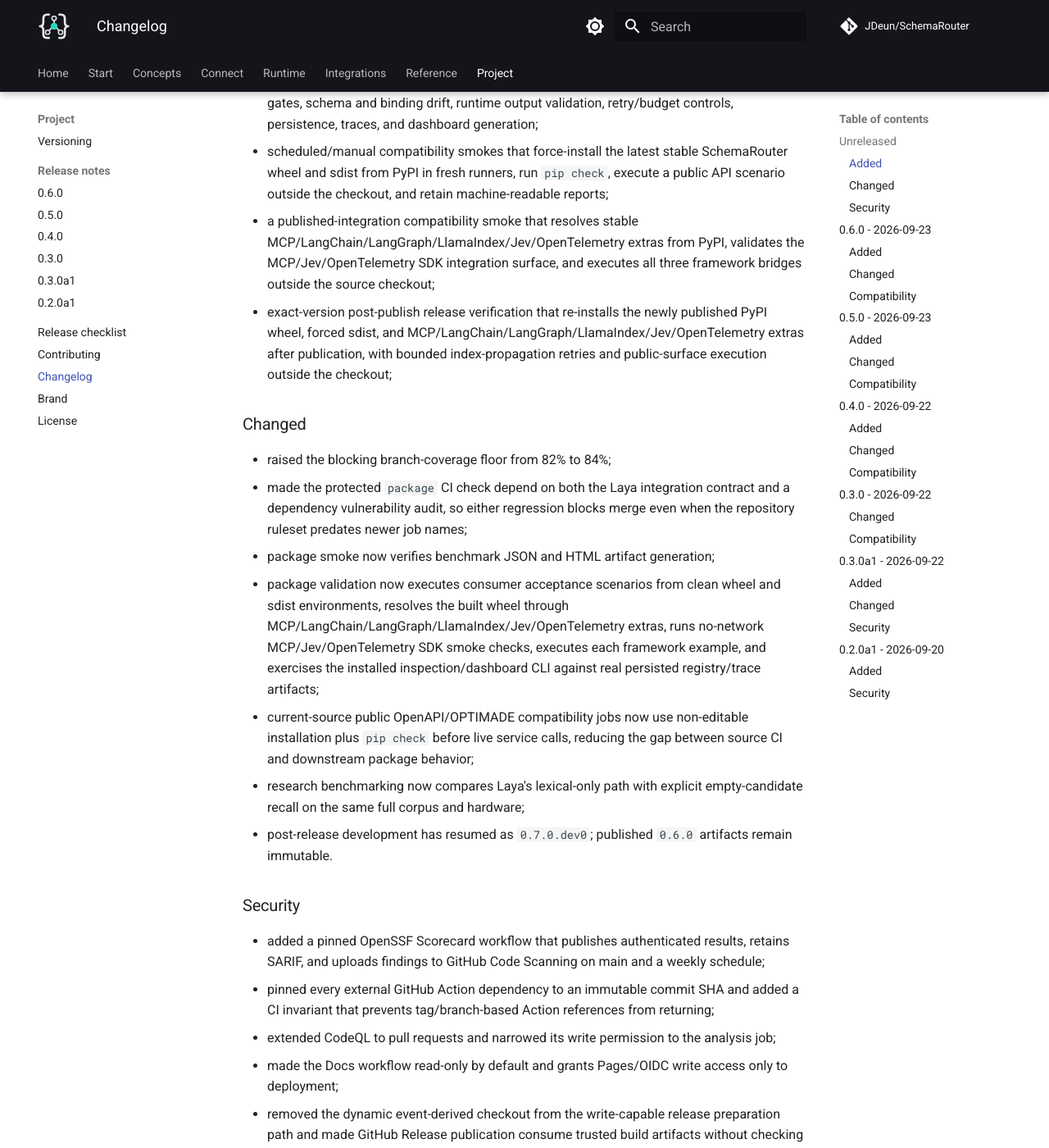
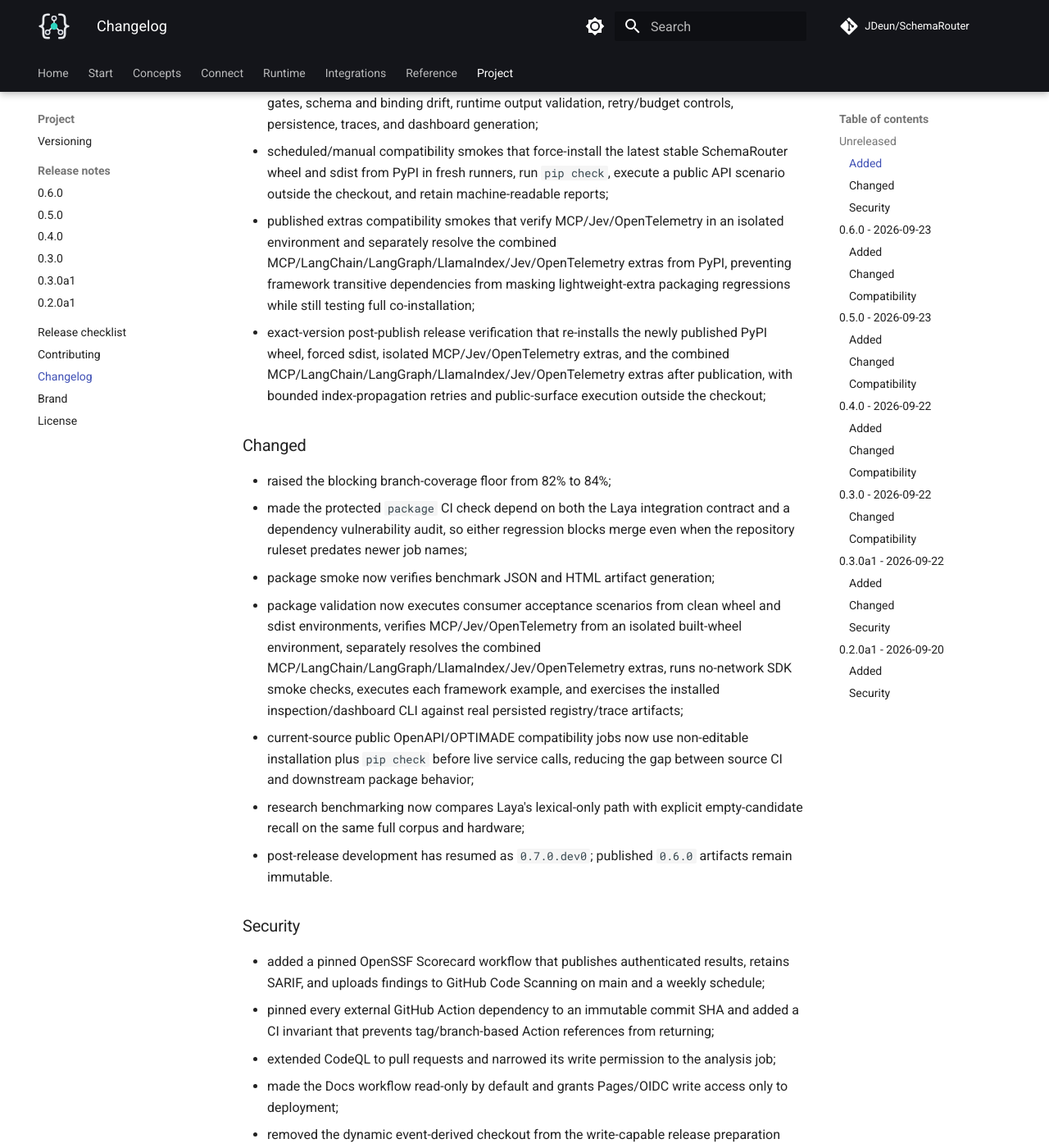
Before and after one commit to JDeun/SchemaRouter, an MkDocs documentation site: the page built from docs/changelog.md, in a window 1280 px wide and 1400 px high, scrolled down 967 px. Shown: the whole window at 82% size. Built offline with MkDocs 1.6.1 and Material for MkDocs 9.7.7, drawn with Linux system fonts in a browser that asks for light colours; comment, search, counter and statistics services are not loaded.

Commit message:
test: isolate lightweight optional-extra validation (#108)
Validate MCP/Jev/OpenTelemetry extras independently from framework transitive dependencies across built-wheel, PyPI compatibility, and post-publish verification paths.

```diff
--- a/CHANGELOG.md
+++ b/CHANGELOG.md
@@ -32,13 +32,15 @@ The project is pre-1.0 and follows the compatibility rules in
 - scheduled/manual compatibility smokes that force-install the latest stable SchemaRouter wheel and
   sdist from PyPI in fresh runners, run `pip check`, execute a public API scenario outside the
   checkout, and retain machine-readable reports;
-- a published-integration compatibility smoke that resolves stable
-  MCP/LangChain/LangGraph/LlamaIndex/Jev/OpenTelemetry extras from PyPI, validates the
-  MCP/Jev/OpenTelemetry SDK integration surface, and executes all three framework bridges outside
-  the source checkout;
+- published extras compatibility smokes that verify MCP/Jev/OpenTelemetry in an isolated
+  environment and separately resolve the combined
+  MCP/LangChain/LangGraph/LlamaIndex/Jev/OpenTelemetry extras from PyPI, preventing framework
+  transitive dependencies from masking lightweight-extra packaging regressions while still testing
+  full co-installation;
 - exact-version post-publish release verification that re-installs the newly published PyPI wheel,
-  forced sdist, and MCP/LangChain/LangGraph/LlamaIndex/Jev/OpenTelemetry extras after publication,
-  with bounded index-propagation retries and public-surface execution outside the checkout;
+  forced sdist, isolated MCP/Jev/OpenTelemetry extras, and the combined
+  MCP/LangChain/LangGraph/LlamaIndex/Jev/OpenTelemetry extras after publication, with bounded
+  index-propagation retries and public-surface execution outside the checkout;
 
 ### Changed
 
@@ -48,10 +50,10 @@ The project is pre-1.0 and follows the compatibility rules in
   ruleset predates newer job names;
 - package smoke now verifies benchmark JSON and HTML artifact generation;
 - package validation now executes consumer acceptance scenarios from clean wheel and sdist
-  environments, resolves the built wheel through MCP/LangChain/LangGraph/LlamaIndex/Jev/OpenTelemetry
-  extras, runs no-network MCP/Jev/OpenTelemetry SDK smoke checks, executes each framework example,
-  and exercises the installed inspection/dashboard CLI against real persisted registry/trace
-  artifacts;
+  environments, verifies MCP/Jev/OpenTelemetry from an isolated built-wheel environment, separately
+  resolves the combined MCP/LangChain/LangGraph/LlamaIndex/Jev/OpenTelemetry extras, runs
+  no-network SDK smoke checks, executes each framework example, and exercises the installed
+  inspection/dashboard CLI against real persisted registry/trace artifacts;
 - current-source public OpenAPI/OPTIMADE compatibility jobs now use non-editable installation plus
   `pip check` before live service calls, reducing the gap between source CI and downstream package
   behavior;
```
Also changed, not shown: docs/compatibility.md (+9 -7 lines), docs/release-checklist.md (+5 -3 lines), 5 other files.
